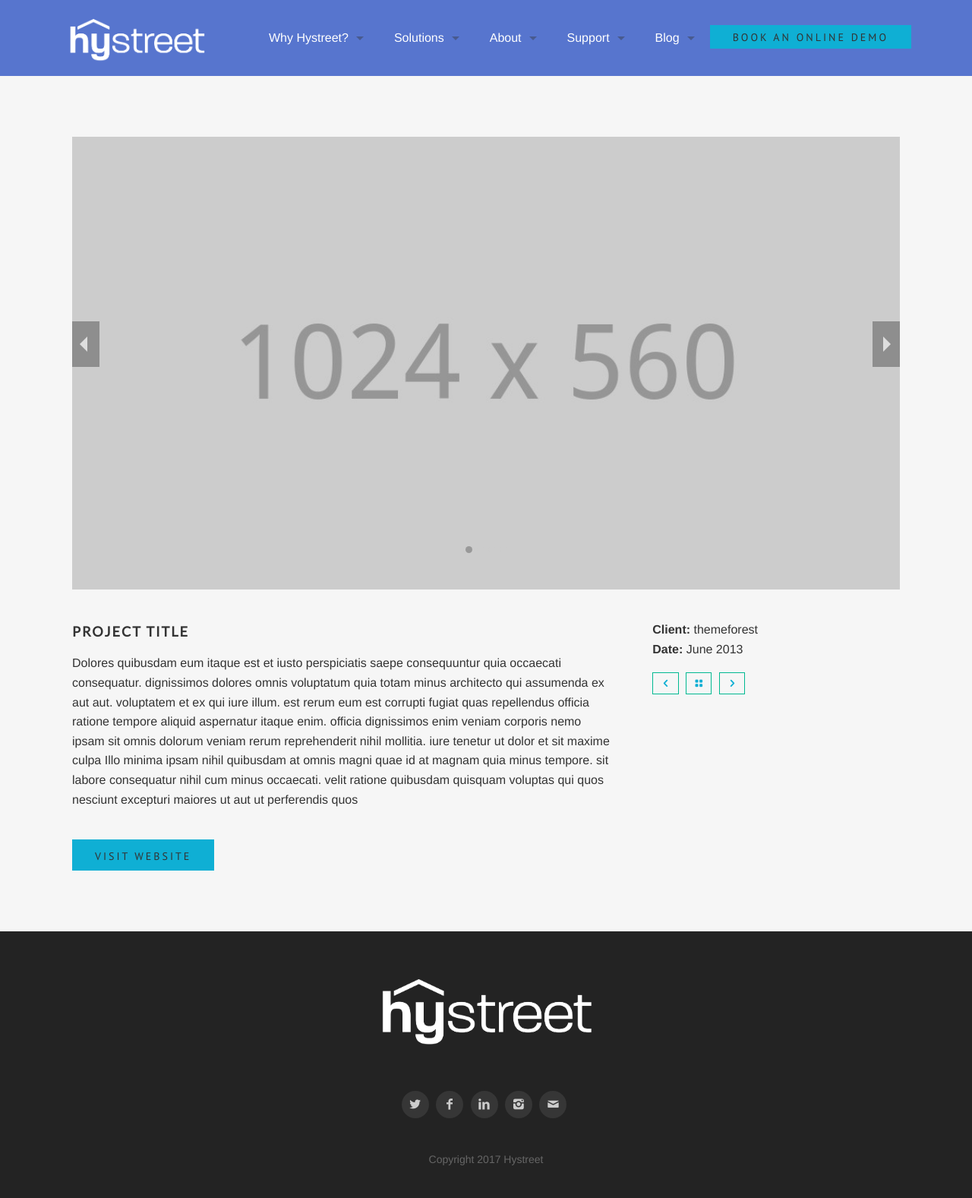
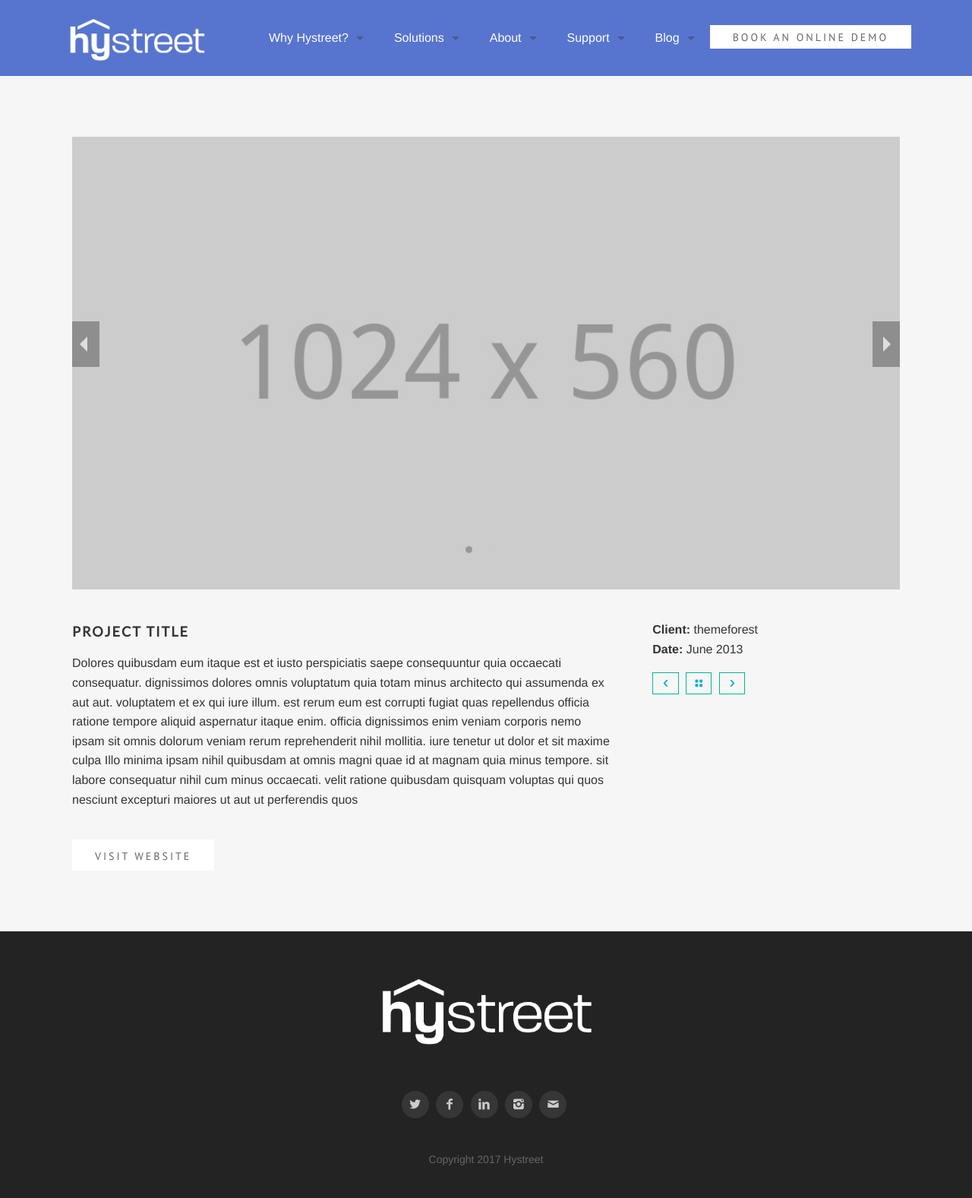
Before and after one commit to hystreet/hystreet.github.io, a Jekyll site: the page built from portfolio-item.html, in a window 1280 px wide. Shown: the whole page at 76% size. Built offline with Jekyll 4.4.1, drawn with Linux system fonts in a browser that asks for light colours; some web fonts are replaced.

Commit message:
Updating button colours

```diff
--- a/css/style.css
+++ b/css/style.css
@@ -70,11 +70,12 @@ h1, h2, h3, h4 {
   letter-spacing: 3px;
   font-size: 14px;
   padding: 13px 30px 10px;
-  background: #0fafd4;
+  background: #FFF;
+  color: #666;
 }
 
 .button:hover {
-  background-color: #0fafd4;
+  color: #333;
 }
 
 .button.white {
```
